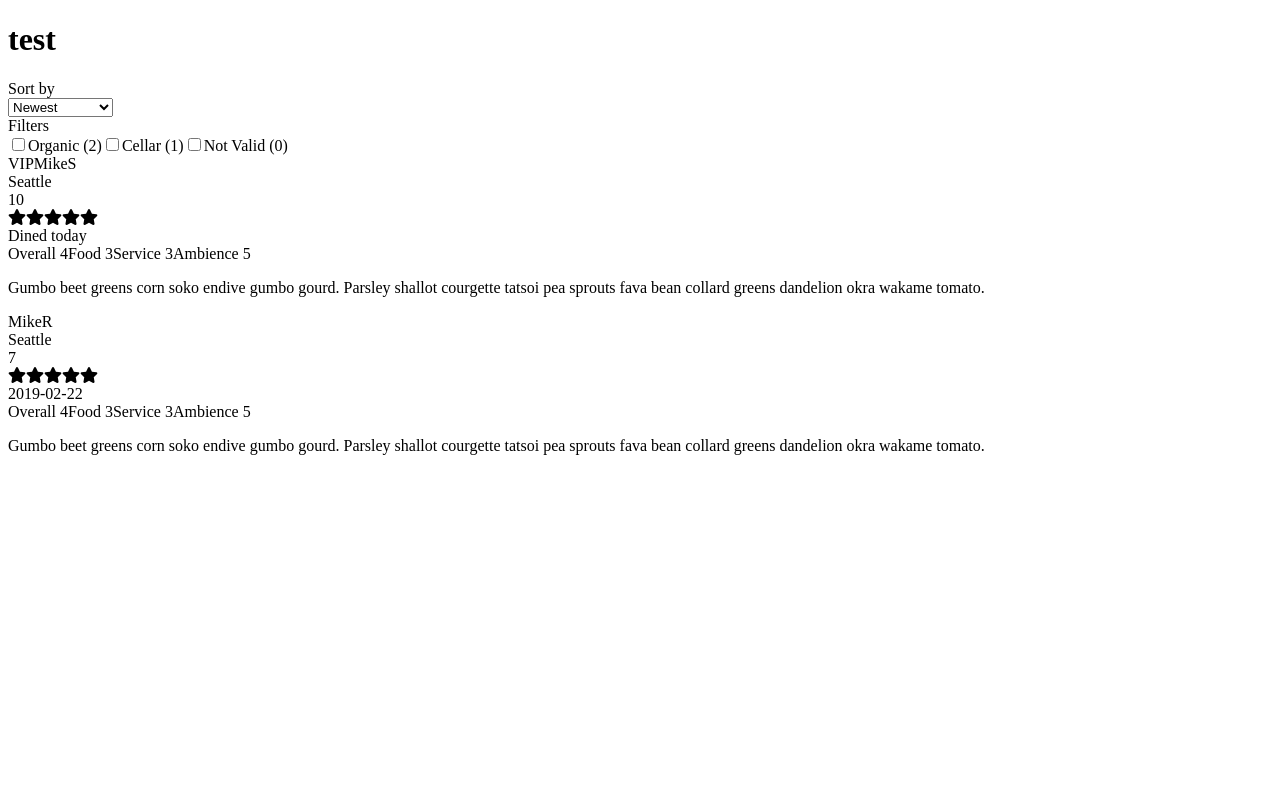
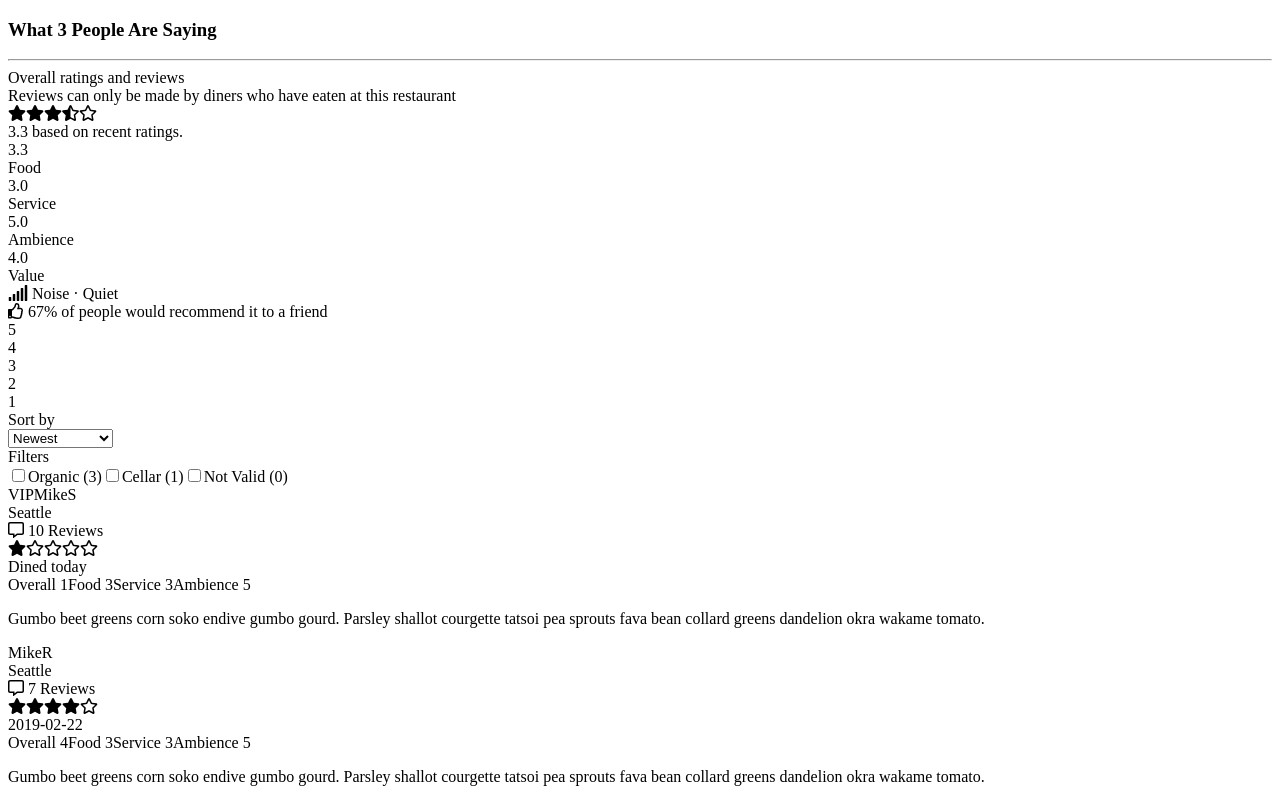
Before and after one commit to br0kentable/Review-Module, a React app: page / in a window 1280 px wide. Shown: the top 800 px of the page. Built offline with nearby package versions, Linux system fonts and the light colour scheme; the HTML template or start-up script is replaced by a standard one.

Commit message:
Add scores overview and bars

```diff
--- a/client/src/components/App.jsx
+++ b/client/src/components/App.jsx
@@ -1,32 +1,40 @@
 import React from 'react';
 import { library } from '@fortawesome/fontawesome-svg-core';
 import { FontAwesomeIcon } from '@fortawesome/react-fontawesome';
-import { faStar } from '@fortawesome/free-solid-svg-icons';
-// import { faStar as emptyFaStar } from '@fortawesome/free-regular-svg-icons';
-library.add(faStar);
-// library.add(emptyFaStar);
+import { faStar, faStarHalfAlt, faSignal } from '@fortawesome/free-solid-svg-icons';
+import { faStar as emptyFaStar, faCommentAlt, faThumbsUp } from '@fortawesome/free-regular-svg-icons';
+library.add(faStar,faStarHalfAlt, faCommentAlt, faSignal, emptyFaStar, faThumbsUp);
 import Review from './Review.jsx';
 import TagsSorting from './TagsSorting.jsx';
+import OverallScores from './OverallScores.jsx';
 
 class App extends React.Component {
   constructor(props) {
     super(props);
     this.state = {
       reviews: [{
-        "id": 1, "userId": 42, "restaurantId": "thfUjkN4Tv", "reviewDate": "2019-02-21", "text": "Gumbo beet greens corn soko endive gumbo gourd. Parsley shallot courgette tatsoi pea sprouts fava bean collard greens dandelion okra wakame tomato.", "tags": "Vibrant Bar Scene, Organic, Quick Bite, Open Kitchen, Cellar, Couples, Vegan", "overallScore": 4, "foodScore": 3, "serviceScore": 3, "ambienceScore": 5, "valueScore": 4, "noise": 1, "recommend": "Y", "createdAt": "2019-02-15T20:26:17.000Z", "updatedAt": "2019-02-15T20:26:17.000Z",
+        "id": 1, "userId": 42, "restaurantId": "thfUjkN4Tv", "reviewDate": "2019-02-21", "text": "Gumbo beet greens corn soko endive gumbo gourd. Parsley shallot courgette tatsoi pea sprouts fava bean collard greens dandelion okra wakame tomato.", "tags": "Vibrant Bar Scene, Organic, Quick Bite, Open Kitchen, Cellar, Couples, Vegan", "overallScore": 1, "foodScore": 3, "serviceScore": 3, "ambienceScore": 5, "valueScore": 4, "noise": 1, "recommend": "N", "createdAt": "2019-02-15T20:26:17.000Z", "updatedAt": "2019-02-15T20:26:17.000Z",
         "user": { "id": 38, "username": "MikeS", "location": "Seattle", "vip": "Yes", "reviewNumber": 10 }
       },
       {
         "id": 2, "userId": 34, "restaurantId": "thfUjkN4Tv", "reviewDate": "2019-02-22", "text": "Gumbo beet greens corn soko endive gumbo gourd. Parsley shallot courgette tatsoi pea sprouts fava bean collard greens dandelion okra wakame tomato.", "tags": "Vibrant Bar Scene, Organic, Quick Bite, Open Kitchen, Couples, Vegan", "overallScore": 4, "foodScore": 3, "serviceScore": 3, "ambienceScore": 5, "valueScore": 4, "noise": 1, "recommend": "Y", "createdAt": "2019-02-15T20:26:17.000Z", "updatedAt": "2019-02-15T20:26:17.000Z",
         "user": { "id": 34, "username": "MikeR", "location": "Seattle", "vip": "No", "reviewNumber": 7 }
+      },
+      {
+        "id": 3, "userId": 32, "restaurantId": "thfUjkN4Tv", "reviewDate": "2019-02-22", "text": "Gumbo beet greens corn soko endive gumbo gourd. Parsley shallot courgette tatsoi pea sprouts fava bean collard greens dandelion okra wakame tomato.", "tags": "Vibrant Bar Scene, Organic, Quick Bite, Open Kitchen, Couples, Vegan", "overallScore": 5, "foodScore": 4, "serviceScore": 3, "ambienceScore": 5, "valueScore": 4, "noise": 1, "recommend": "Y", "createdAt": "2019-02-15T20:26:17.000Z", "updatedAt": "2019-02-15T20:26:17.000Z",
+        "user": { "id": 32, "username": "MikeR", "location": "Seattle", "vip": "No", "reviewNumber": 7 }
       }],
       filteredReviews: [{
-        "id": 1, "userId": 42, "restaurantId": "thfUjkN4Tv", "reviewDate": "2019-02-21", "text": "Gumbo beet greens corn soko endive gumbo gourd. Parsley shallot courgette tatsoi pea sprouts fava bean collard greens dandelion okra wakame tomato.", "tags": "Vibrant Bar Scene, Organic, Quick Bite, Open Kitchen, Cellar, Couples, Vegan", "overallScore": 4, "foodScore": 3, "serviceScore": 3, "ambienceScore": 5, "valueScore": 4, "noise": 1, "recommend": "Y", "createdAt": "2019-02-15T20:26:17.000Z", "updatedAt": "2019-02-15T20:26:17.000Z",
+        "id": 1, "userId": 42, "restaurantId": "thfUjkN4Tv", "reviewDate": "2019-02-21", "text": "Gumbo beet greens corn soko endive gumbo gourd. Parsley shallot courgette tatsoi pea sprouts fava bean collard greens dandelion okra wakame tomato.", "tags": "Vibrant Bar Scene, Organic, Quick Bite, Open Kitchen, Cellar, Couples, Vegan", "overallScore": 1, "foodScore": 3, "serviceScore": 3, "ambienceScore": 5, "valueScore": 4, "noise": 1, "recommend": "N", "createdAt": "2019-02-15T20:26:17.000Z", "updatedAt": "2019-02-15T20:26:17.000Z",
         "user": { "id": 38, "username": "MikeS", "location": "Seattle", "vip": "Yes", "reviewNumber": 10 }
       },
       {
         "id": 2, "userId": 34, "restaurantId": "thfUjkN4Tv", "reviewDate": "2019-02-22", "text": "Gumbo beet greens corn soko endive gumbo gourd. Parsley shallot courgette tatsoi pea sprouts fava bean collard greens dandelion okra wakame tomato.", "tags": "Vibrant Bar Scene, Organic, Quick Bite, Open Kitchen, Couples, Vegan", "overallScore": 4, "foodScore": 3, "serviceScore": 3, "ambienceScore": 5, "valueScore": 4, "noise": 1, "recommend": "Y", "createdAt": "2019-02-15T20:26:17.000Z", "updatedAt": "2019-02-15T20:26:17.000Z",
         "user": { "id": 34, "username": "MikeR", "location": "Seattle", "vip": "No", "reviewNumber": 7 }
+      },
+      {
+        "id": 3, "userId": 32, "restaurantId": "thfUjkN4Tv", "reviewDate": "2019-02-22", "text": "Gumbo beet greens corn soko endive gumbo gourd. Parsley shallot courgette tatsoi pea sprouts fava bean collard greens dandelion okra wakame tomato.", "tags": "Vibrant Bar Scene, Organic, Quick Bite, Open Kitchen, Couples, Vegan", "overallScore": 5, "foodScore": 4, "serviceScore": 3, "ambienceScore": 5, "valueScore": 4, "noise": 1, "recommend": "Y", "createdAt": "2019-02-15T20:26:17.000Z", "updatedAt": "2019-02-15T20:26:17.000Z",
+        "user": { "id": 32, "username": "MikeR", "location": "Seattle", "vip": "No", "reviewNumber": 7 }
       }],
       popularTags: ['Organic', 'Cellar', 'Not Valid'],
       checkedTags: []
@@ -52,8 +60,6 @@ class App extends React.Component {
 
   componentDidUpdate(prevProps, prevState) {
 
-    // console.log('previous: ', prevState.checkedTags)
-    // console.log('current: ', this.state.checkedTags)
     if (this.state.checkedTags.length !== prevState.checkedTags.length) {
       this.setState({
         filteredReviews: this.state.reviews.filter((review) => {
@@ -77,7 +83,9 @@ class App extends React.Component {
     );
     return (
       <div>
-        <h1>test</h1>
+        <h3>What {this.state.reviews.length} People Are Saying</h3>
+        <hr/>
+        <OverallScores reviews={this.state.reviews}/>
         <TagsSorting tagList={this.state.popularTags} filterByTag={this.filterByTag} reviewNumber={this.state.filteredReviews} />
         {mappedReviews}
       </div>
--- /dev/null
+++ b/client/src/components/OverallScores.jsx
@@ -0,0 +1,149 @@
+import React from 'react';
+import { FontAwesomeIcon } from '@fortawesome/react-fontawesome';
+
+const OverallScores = (props) => {
+
+  var roundingFunc = (score) => {
+    var calculated = Math.round(((score) / props.reviews.length) * 10) / 10
+    return calculated.toString().length === 1 ? calculated + '.0' : calculated.toString();
+  }
+  var overallMain = 0;
+  var overallMainBars = {
+    1: 0,
+    2: 0,
+    3: 0,
+    4: 0,
+    5: 0
+  };
+  var overallFood = 0;
+  var overallService = 0;
+  var overallAmbience = 0;
+  var overallValue = 0;
+  var noiseLevel = ['Quiet', 'Quiet', 'Moderate', 'Loud'];
+  var overallNoise = 0;
+  var overallRecommend = 0;
+
+  for (var i = 0; i < props.reviews.length; i++) {
+    overallMain += props.reviews[i].overallScore;
+    overallMainBars[props.reviews[i].overallScore]++;
+    overallFood += props.reviews[i].foodScore;
+    overallService += props.reviews[i].serviceScore;
+    overallAmbience += props.reviews[i].ambienceScore;
+    overallValue += props.reviews[i].valueScore;
+    overallNoise += props.reviews[i].noise;
+    overallRecommend += props.reviews[i].recommend === 'Y' ? 1 : 0;
+  }
+
+  overallMain = roundingFunc(overallMain);
+  overallFood = roundingFunc(overallFood);
+  overallService = roundingFunc(overallService);
+  overallAmbience = roundingFunc(overallAmbience);
+  overallValue = roundingFunc(overallValue);
+  overallNoise = noiseLevel[Math.floor(Number(roundingFunc(overallNoise)))];
+  overallRecommend = Math.round((overallRecommend / props.reviews.length) * 100);
+
+  var overallStars = [];
+  for (var i = Number(overallMain); i > 0; i--) {
+    if (i >= 1) {
+      overallStars.push(
+        <FontAwesomeIcon key={'overallScore' + i} icon="star" className="filledScore" />
+      )
+    } else if (i < 1 && i >= 0.25) {
+      overallStars.push(
+        <FontAwesomeIcon key={'overallScore' + i} icon="star-half-alt" className="filledScore" />
+      )
+    }
+  }
+
+  for (var i = 0; i < (5 - Math.ceil(overallMain)); i++) {
+    overallStars.push(
+      <FontAwesomeIcon key={'overallScore' + i} icon={["far", "star"]} className="emptyScore" />
+    )
+  }
+  console.log(overallRecommend)
+
+  return (
+    <div className="overallScoresContainer">
+      <div className="overallScoresRatings">
+        <div className="overallScoresRatingsSubtitle">Overall ratings and reviews</div>
+        <div className="overallScoresRatingsDescription">Reviews can only be made by diners who have eaten at this restaurant</div>
+      </div>
+      <div className="overallScoresStarsContainer">
+        <div className="overallScoresStars">
+          {overallStars}
+          <div>
+            <span className="overallScoresStarsNumber">{overallMain}</span>
+            <span className="overallScoresStarsLabel">{' based on recent ratings.'}</span>
+          </div>
+        </div>
+        <div className="overallScoresFSAV">
+          <div className="fsavItem">
+            <div className="fsavScore">{overallFood}</div>
+            <div className="fsavLabel">{'Food'}</div>
+          </div>
+          <div className="fsavItem">
+            <div className="fsavScore">{overallService}</div>
+            <div className="fsavLabel">{'Service'}</div>
+          </div>
+          <div className="fsavItem">
+            <div className="fsavScore">{overallAmbience}</div>
+            <div className="fsavLabel">{'Ambience'}</div>
+          </div>
+          <div className="fsavItem">
+            <div className="fsavScore">{overallValue}</div>
+            <div className="fsavLabel">{'Value'}</div>
+          </div>
+        </div>
+        <div className="overallScoresNoise">
+          <div className="overScoresNoiseIcon"></div>
+          <div className="overallScoresNoiseScore">
+            <FontAwesomeIcon icon="signal" className="noiseIcon" />
+            {` Noise · `}
+            <span className="overallScoresNoiseScore">{overallNoise}</span>
+          </div>
+        </div>
+        <div className="overallScoreRecommend">
+          <div className="overallScoresRecommendScoreLabel">
+            <FontAwesomeIcon icon={["far", "thumbs-up"]} className="thumbIcon" />
+            {` ${overallRecommend}% of people `}
+            <span className="overallScoresRecommendLabel">{'would recommend it to a friend'}</span>
+          </div>
+        </div>
+      </div>
+      <div className="overallScoresBarsContainer">
+        <div className="overallScoreBars5">
+          <span>{'5'}</span>
+          <div className="overallScoresBars">
+            <span className="overallScoresBarsInner" style={{ width: (overallMainBars[5] / props.reviews.length) * 100 + '%' }}></span>
+          </div>
+        </div>
+        <div className="overallScoreBars5">
+          <span>{'4'}</span>
+          <div className="overallScoresBars">
+            <span className="overallScoresBarsInner" style={{ width: (overallMainBars[4] / props.reviews.length) * 100 + '%' }}></span>
+          </div>
+        </div>
+        <div className="overallScoreBars5">
+          <span>{'3'}</span>
+          <div className="overallScoresBars">
+            <span className="overallScoresBarsInner" style={{ width: (overallMainBars[3] / props.reviews.length) * 100 + '%' }}></span>
+          </div>
+        </div>
+        <div className="overallScoreBars5">
+          <span>{'2'}</span>
+          <div className="overallScoresBars">
+            <span className="overallScoresBarsInner" style={{ width: (overallMainBars[2] / props.reviews.length) * 100 + '%' }}></span>
+          </div>
+        </div>
+        <div className="overallScoreBars5">
+          <span>{'1'}</span>
+          <div className="overallScoresBars">
+            <span className="overallScoresBarsInner" style={{ width: (overallMainBars[1] / props.reviews.length) * 100 + '%' }}></span>
+          </div>
+        </div>
+      </div>
+    </div>
+  )
+}
+
+export default OverallScores;
--- a/client/src/components/Review.jsx
+++ b/client/src/components/Review.jsx
@@ -8,7 +8,7 @@ const Review = (props) => {
     stars.push(<FontAwesomeIcon key={'score' + i} icon="star" className="filledScore" />);
   }
   for (var i = 0; i < (5 - props.scoreOverall); i++) {
-    stars.push(<FontAwesomeIcon key={'emptyScore' + i} icon="star" className="emptyScore" />);
+    stars.push(<FontAwesomeIcon key={'emptyScore' + i} icon={["far", "star"]} className="emptyScore" />);
   }
   var currentDate = props.date;
   var currentDateArray = props.date.split('-');
--- a/client/src/components/User.jsx
+++ b/client/src/components/User.jsx
@@ -1,4 +1,5 @@
 import React from 'react';
+import { FontAwesomeIcon } from '@fortawesome/react-fontawesome';
 
 const User = (props) => {
   var vipStatus = props.userData.vip === 'Yes' ? 'VIP' : '';
@@ -13,7 +14,10 @@ const User = (props) => {
         </div>
         <span className="userLocation">{props.userData.location}</span>
         <div className="userReviewNumberOuter">
-          <span className="userReviewNumberInner">{props.userData.reviewNumber}</span>
+          <span className="userReviewNumberInner">
+          <FontAwesomeIcon icon={["far", "comment-alt"]} className="commentsCount" />
+          {` ${props.userData.reviewNumber} Reviews`}
+          </span>
         </div>
       </div>
     </div>
```
